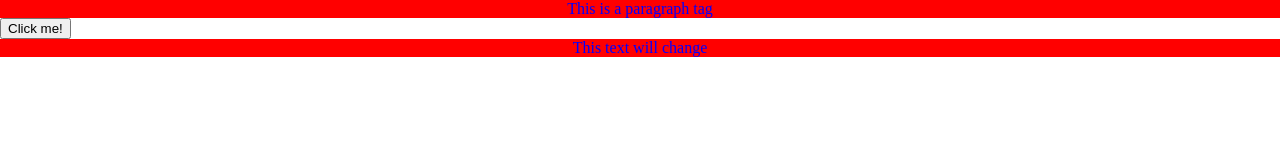
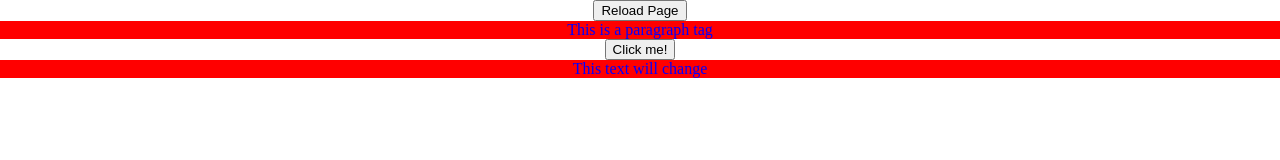
Before and after one commit to afewvowels/HTML_CLASS_00_00_Simple_Elements, a plain HTML site: page index.html in a window 1280 px wide. Drawn offline with Linux system fonts and the light colour scheme.

Commit message:
Update index.html

```diff
--- a/index.html
+++ b/index.html
@@ -15,12 +15,31 @@
 			It works for single and
 			multi-line comments
 		-->
-		<p>This is a paragraph tag</p>
+		<nav class="button_container">
+			<button type="button" onclick="refreshPage()">Reload Page</button>
+		</nav>
 
-		<div id="button_container">
-			<button type="button" onclick="myFunction()">Click me!</button>
-		</div>
+		<section>
+			<p>This is a paragraph tag</p>
 
-		<p id="demo">This text will change</p>
+			<div class="button_container">
+				<button type="button" onclick="myFunction()">Click me!</button>
+			</div>
+
+			<p id="demo">This text will change</p>
+		</section>
+
+		<!--
+			Structure tags, used to properly structure/section an HTML5 document
+
+			<section></section>
+			<article></article>
+			<aside></aside>
+			<header></header>
+			<footer></footer>
+			<nav></nav>
+
+			Only use divs to style grouped elements that do not fall into above categories of tags, div is lowest-priority grouping definition
+		 -->
 	</body>
 </html>
```
